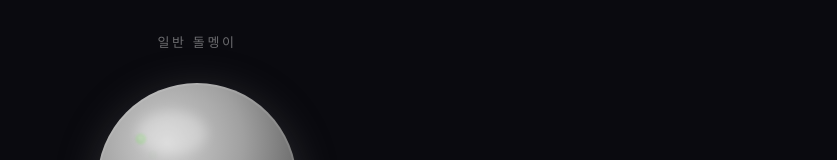
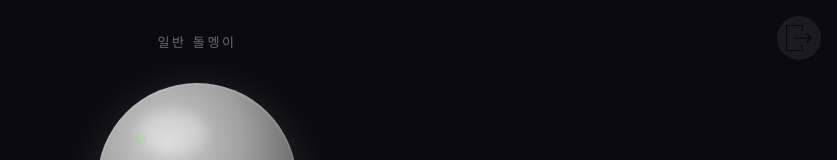
Before and after one commit to selwjoo/StoneGame, a React (Create React App) app in the folder stonegame/: page /money in a window 1280 px wide. Shown: the top 160 px of the page, without its empty margins (443-1280 px from the left). Built offline with nearby package versions, Linux system fonts and the light colour scheme.

Commit message:
나가기 만듦

```diff
--- /dev/null
+++ b/stonegame/src/Exit.js
@@ -0,0 +1,70 @@
+import { useNavigate } from "react-router-dom";
+
+export default function Exit({ showExit, setShowExit }) {
+  const navigate = useNavigate();
+
+  function handleExitGame() {
+    navigate("/");
+  }
+
+  function handleCancel() {
+    setShowExit(false);
+  }
+
+  if (!showExit) return null;
+
+  return (
+    <div style={overlayStyle}>
+      <div style={modalStyle}>
+        <h2 style={{ margin: 0 }}>정말 나가시겠습니까?</h2>
+        <p style={{ margin: 0, color: "#ddd" }}>현재 진행상황이 사라집니다.</p>
+        <div style={{ display: "flex", gap: 12 }}>
+          <button onClick={handleExitGame} style={confirmBtnStyle}>나가기</button>
+          <button onClick={handleCancel} style={cancelBtnStyle}>취소</button>
+        </div>
+      </div>
+    </div>
+  );
+}
+
+const overlayStyle = {
+  position: "fixed",
+  inset: 0,
+  background: "rgba(0,0,0,0.7)",
+  display: "flex",
+  alignItems: "center",
+  justifyContent: "center",
+  zIndex: 999,
+};
+
+const modalStyle = {
+  width: "360px",
+  background: "#1b1b1b",
+  color: "#fff",
+  padding: "24px",
+  borderRadius: "16px",
+  display: "flex",
+  flexDirection: "column",
+  gap: "16px",
+  textAlign: "center",
+};
+
+const confirmBtnStyle = {
+  flex: 1,
+  padding: "12px",
+  border: "none",
+  borderRadius: "10px",
+  background: "#e74c3c",
+  color: "#fff",
+  cursor: "pointer",
+};
+
+const cancelBtnStyle = {
+  flex: 1,
+  padding: "12px",
+  border: "none",
+  borderRadius: "10px",
+  background: "#444",
+  color: "#fff",
+  cursor: "pointer",
+};
--- a/stonegame/src/Money.js
+++ b/stonegame/src/Money.js
@@ -1,6 +1,7 @@
 import { useRef, useState} from "react"
 import Moss from './Moss'
 import Crack from './Crack'
+import Exit from './Exit'
 
 const crystals = [
   {
@@ -71,13 +72,16 @@ function clamp(value, min, max) {
   return Math.min(Math.max(value, min), max)
 }
 
-export default function Money({ money, setMoney, combo, setCombo, selectedCrystal, moss, setMoss, gameOver, setGameOver, setMessage, crack, setCrack})  {
+export default function Money({ money, setMoney, combo, setCombo, selectedCrystal, moss, setMoss, gameOver, setGameOver, setMessage, crack, setCrack, onExit })  {
   const crystalIdx = selectedCrystal ?? 0
   const [comboBursts, setComboBursts] = useState([])
   const [pressing, setPressing] = useState(false)
   const [clicked, setClicked] = useState(0);
   const lastClickTime = useRef(0)
   const particleId = useRef(0)
+  const [exitHover, setExitHover] = useState(false)
+  const [showExit, setShowExit] = useState(false)
+
 
   function handleClick() {
     const now = Date.now()
@@ -111,7 +115,6 @@ export default function Money({ money, setMoney, combo, setCombo, selectedCrysta
     handleClick()
   }
 
-
   const crystal = crystals[crystalIdx]
   const mossLevel = clamp(moss / 100, 0, 1)
 
@@ -123,7 +126,48 @@ export default function Money({ money, setMoney, combo, setCombo, selectedCrysta
       gap: 32,
       padding: 32,
       position: "relative",
+
     }}>
+      {/* 나가기 버튼 */}
+      <button
+        onClick= {() => setShowExit(true)}
+        onMouseEnter={() => setExitHover(true)}
+        onMouseLeave={() => setExitHover(false)}
+        style={{
+          position: "absolute",
+          top: 16,
+          right: 16,
+          width: 44,
+          height: 44,
+          padding: 0,
+          border: "none",
+          background: exitHover
+            ? "rgba(255, 255, 255, 0.15)"
+            : "rgba(255, 255, 255, 0.07)",
+          borderRadius: "50%",
+          cursor: "pointer",
+          display: "flex",
+          alignItems: "center",
+          justifyContent: "center",
+          transition: "background 0.18s ease, transform 0.15s ease",
+          transform: exitHover ? "scale(1.1)" : "scale(1)",
+        }}
+      >
+        <img
+          src="/icons8-수출-50.png"
+          alt="나가기"
+          style={{
+            width: 26,
+            height: 26,
+            objectFit: "contain",
+            opacity: exitHover ? 1 : 0.7,
+            transition: "opacity 0.18s ease",
+          }}
+        />
+      </button>
+
+      <Exit showExit={showExit} setShowExit={setShowExit} />
+
       <style>{`
         @keyframes comboPop {
           0% {
```
Also changed, not shown: stonegame/public/icons8-수출-50.png (added).
